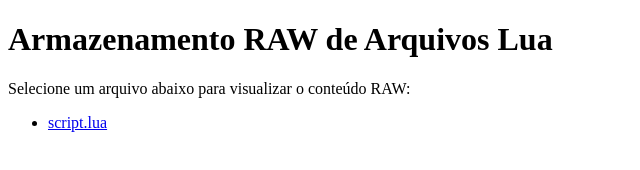
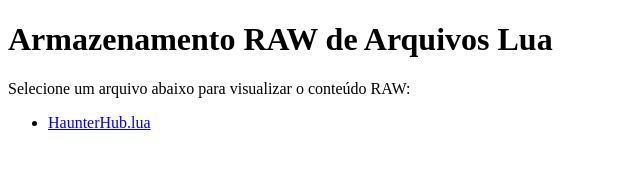
Before and after one commit to AKZFTBeHAUNTER13/Site, a plain HTML site: page index.html in a window 1280 px wide. Shown: the full height of the page, 0-640 px from the left. Drawn offline with Linux system fonts and the light colour scheme.

Commit message:
Update index.html

```diff
--- a/index.html
+++ b/index.html
@@ -9,7 +9,7 @@
   <h1>Armazenamento RAW de Arquivos Lua</h1>
   <p>Selecione um arquivo abaixo para visualizar o conteúdo RAW:</p>
   <ul>
-    <li><a href="script.lua" target="_blank">script.lua</a></li>
+    <li><a href="HaunterHub.lua" target="_blank">HaunterHub.lua</a></li>
   </ul>
 </body>
 </html>
```
